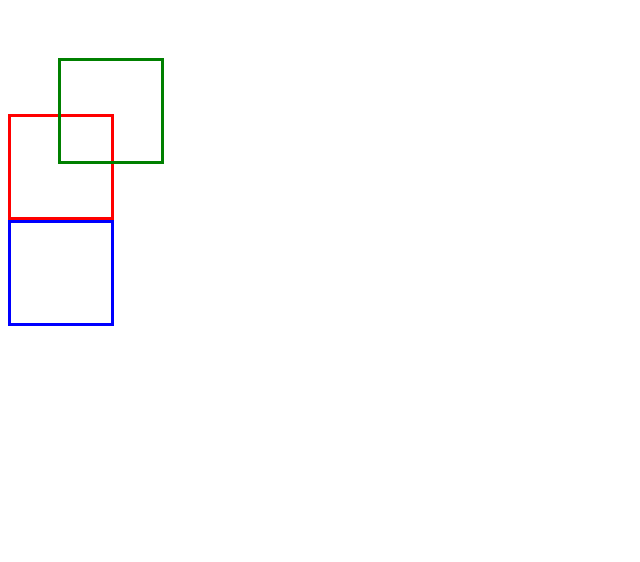
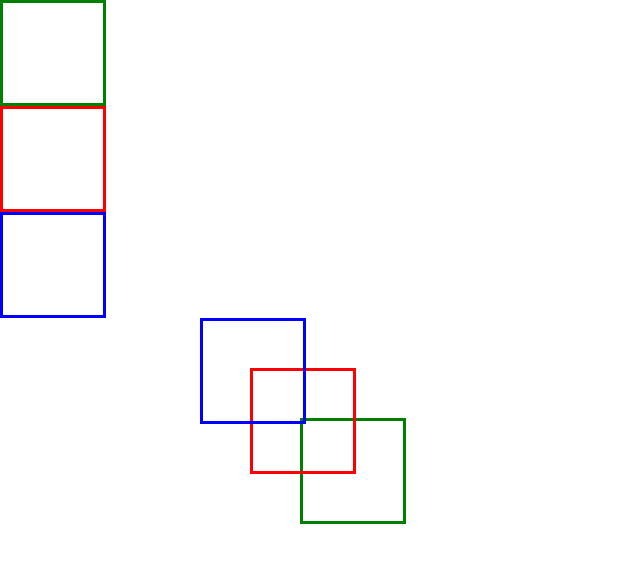
Before and after one commit to githubscientist/fsdcweeb41, a plain HTML site: page index.html in a window 1280 px wide. Shown: the whole page, without its empty margins (0-640 px from the left). Drawn offline with Linux system fonts and the light colour scheme.

Commit message:
absolute & relative

```diff
--- a/assets/styles/index.css
+++ b/assets/styles/index.css
@@ -1,13 +1,15 @@
-.box {
+* {
+    margin: 0;
+    padding: 0;
+}
+
+.box1, .box2, .box3, .box4, .box5, .box6 {
     width: 100px;
     height: 100px;
 }
 
 .green {
     border: 3px solid green;
-    position: relative;
-    left: 50px;
-    top: 50px;
 }
 
 .red {
@@ -17,3 +19,20 @@
 .blue {
     border: 3px solid blue;
 }
+
+.box4 {
+    position: absolute;
+    left: 300px;
+    top: 418px;
+}
+
+.box5{
+    position: absolute;
+    left: 250px;
+    top: 368px;
+}
+
+.box6{
+    position: relative;
+    left: 200px;
+}
--- a/index.html
+++ b/index.html
@@ -7,8 +7,11 @@
         <link rel="stylesheet" href="./assets/styles/index.css">
     </head>
     <body>
-        <div class="box green"></div>
-        <div class="box red"></div>
-        <div class="box blue"></div>
+        <div class="box1 green"></div>
+        <div class="box2 red"></div>
+        <div class="box3 blue"></div>
+        <div class="box4 green"></div>
+        <div class="box5 red"></div>
+        <div class="box6 blue"></div>
     </body>
 </html>
```
